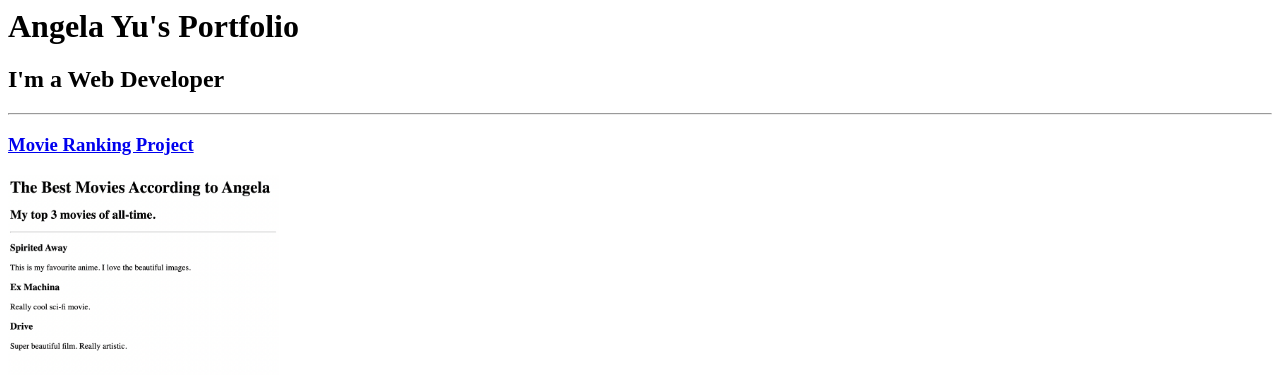
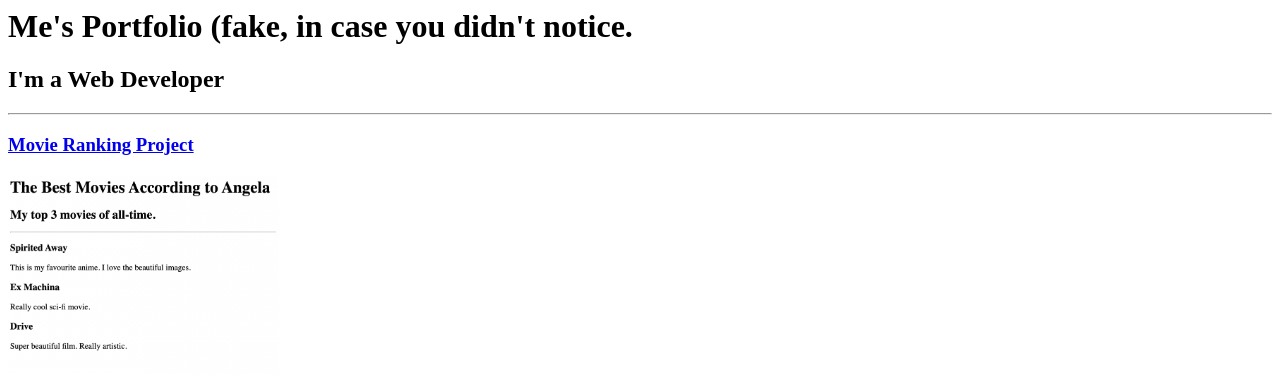
Before and after one commit to iersh/html-portfolio, a plain HTML site: page index.html in a window 1280 px wide. Shown: the top 391 px of the page. Drawn offline with Linux system fonts and the light colour scheme.

Commit message:
Update index.html

```diff
--- a/index.html
+++ b/index.html
@@ -2,11 +2,11 @@
 
 <head>
     <meta charset="UTF-8">
-    <title>Angela's Portfolio</title>
+    <title>Me's Portfolio (fake)</title>
 </head>
 
 <body>
-    <h1>Angela Yu's Portfolio</h1>
+    <h1>Me's Portfolio (fake, in case you didn't notice.</h1>
     <h2>I'm a Web Developer</h2>
     <hr />
     <h3><a href="./public/movie-ranking.html">Movie Ranking Project</a></h3>
```
